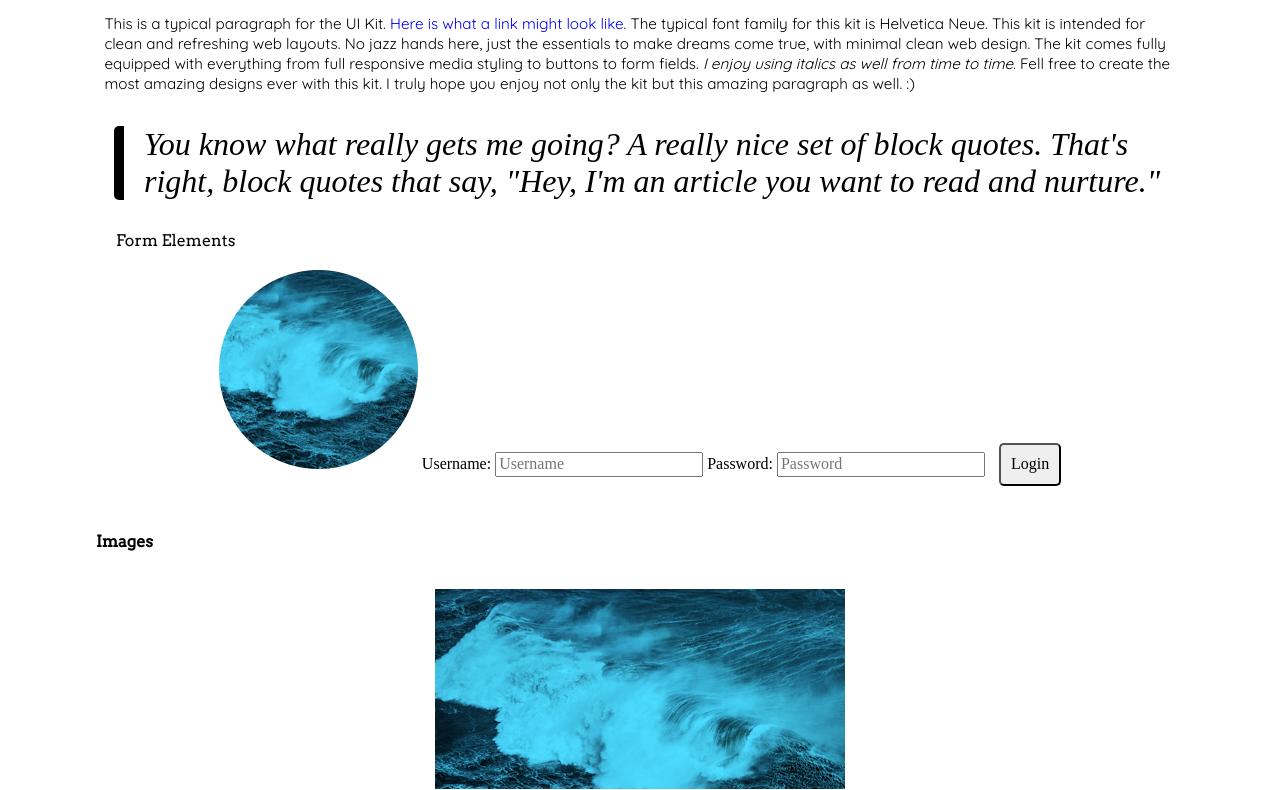
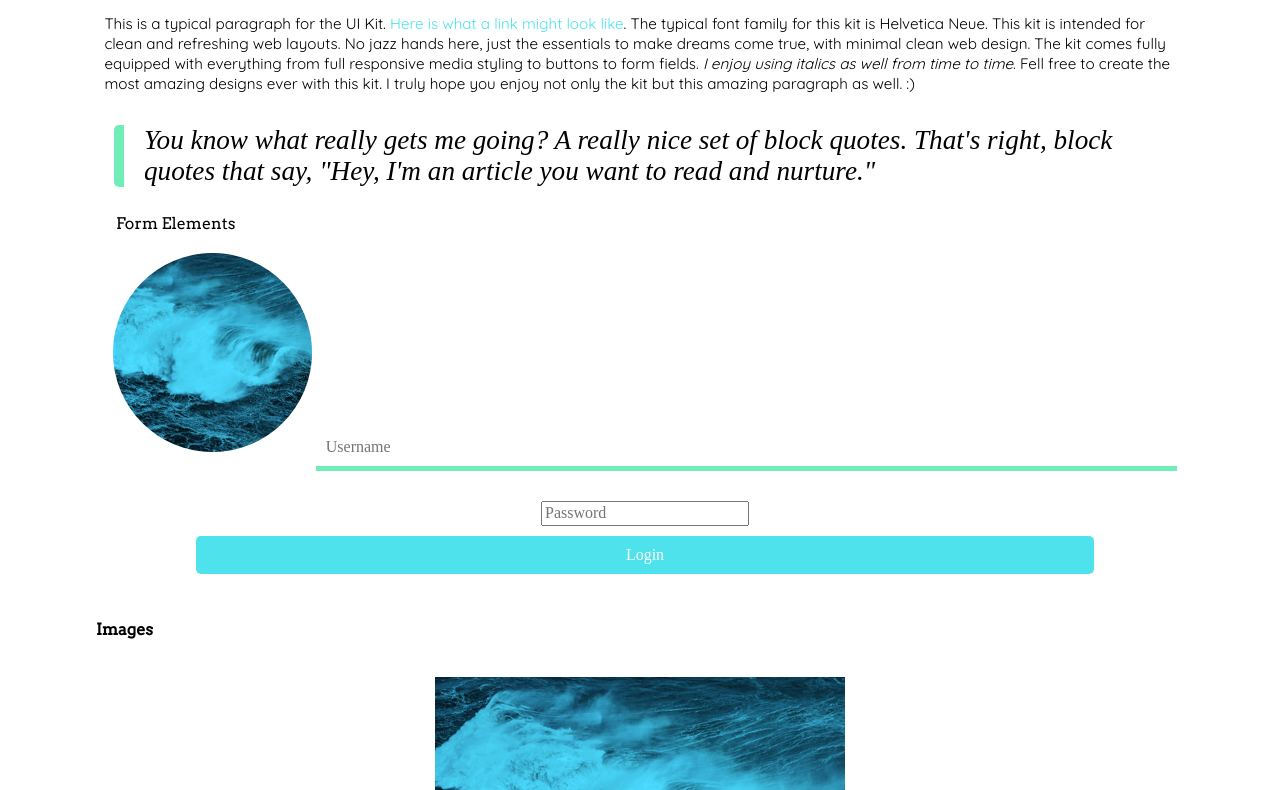
Before and after one commit to AnthonyJRay/TechDegree_Project-4, a plain HTML site: page index.html in a window 1280 px wide. Shown: the part 633-1423 px from the top of the page. Drawn offline with Linux system fonts and the light colour scheme.

Commit message:
Messing with border styling.

```diff
--- a/scss/components/_base.scss
+++ b/scss/components/_base.scss
@@ -3,7 +3,7 @@ ul li {
   }
 
   a {
-    text-decoration: none !important;
+    text-decoration: none;
 }
 
 .nav__item {
@@ -11,7 +11,7 @@ ul li {
     padding: 10px;
     border-radius: 5px;
 &:hover {
-    background: blue;
+    background: $sea;
 }
 }
 
@@ -24,6 +24,7 @@ ul li {
 h1 {
     font-family: 'Arvo', serif;
     max-width: 90%;
+    color: $sea;
 }
 
 h4 {
@@ -43,12 +44,16 @@ p {
     line-height: 20px;
     margin: 2em;
     text-align: left;
+
+    a.link {
+        color: $default;
+    }
 }
 
 .blockquote {
     font-style: oblique;
-    font-size: 2em;
-    border-left: 10px black solid;
+    font-size: 1.7em;
+    border-left: 10px $sea solid;
     border-radius: 5px;
     text-align: left;
     padding-left: 20px;
@@ -57,7 +62,11 @@ p {
 button {
     margin: 10px;
     padding: 10px;
-    border-radius: 5px
+    border-radius: 5px;
+    width: 80%;
+    background-color: $default;
+    color: white;
+    border-style: none;
 }
 
 #forms {
@@ -68,3 +77,20 @@ body {
     max-width: 90%;
     margin: auto;
 }
+
+input {
+    border-style: none;
+    border-bottom: 5px $sea solid;
+    width: 75%;
+    margin-bottom: 30px;
+    padding: 10px;
+}
+
+label {
+    display: none;
+}
+
+.img {
+    display: flex;
+    margin: auto;
+  }
--- a/scss/components/_grid.scss
+++ b/scss/components/_grid.scss
@@ -73,11 +73,6 @@
   flex-direction: column;
 }
 
-.img {
-  display: flex;
-  margin: auto;
-}
-
 .grid__row {
   text-align: center;
 }
--- a/scss/utilities/_variables.scss
+++ b/scss/utilities/_variables.scss
@@ -1,8 +1,13 @@
-// Media Queries
-
+// Break Points
 $break: 481px;
 
+//Base Colors
 $sea: #71eeb8;
 $aqua: #00ffff;
+
+// Button Colors
 $default: #4ee2ec;
 $success: #41A317;
+$error: #C24641;
+$warning: #FF7F50;
+$info: #842DCE;
```
Also changed, not shown: css/styles.css, 1 other file.
